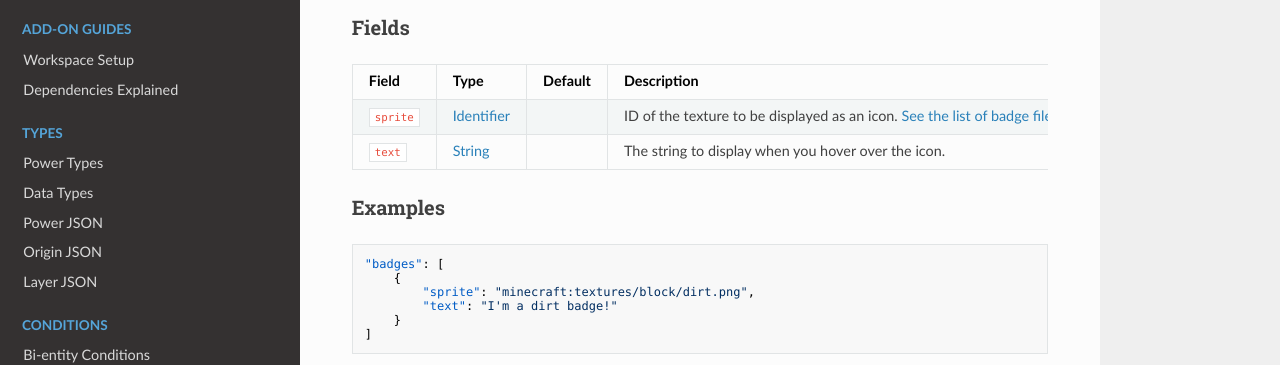
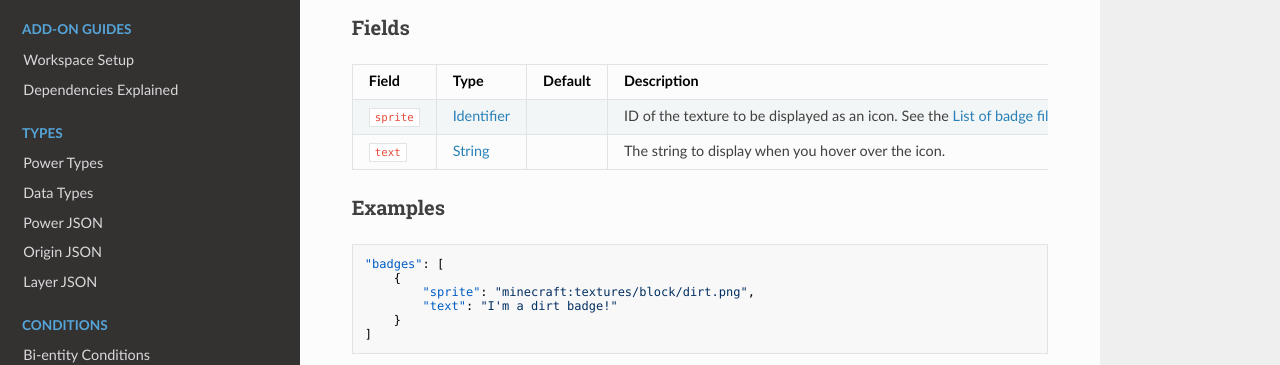
Before and after one commit to apace100/origins-docs, an MkDocs documentation site: the page built from docs/data_types/badge.md, in a window 1280 px wide and 984 px high. Shown: the part 266-631 px from the top of the window. Built offline with MkDocs 1.6.1, drawn with Linux system fonts in a browser that asks for light colours; nearby versions of some CDN libraries.

Commit message:
Update badge.md

```diff
--- a/docs/data_types/badge.md
+++ b/docs/data_types/badge.md
@@ -13,7 +13,7 @@ An [Object](object.md) which displays an icon just after the name of a power in
 
 Field | Type | Default | Description
 ------|------|---------|-------------
-`sprite` | [Identifier](identifier.md) | | ID of the texture to be displayed as an icon. [See the list of badge files](../misc/sprites.md)
+`sprite` | [Identifier](identifier.md) | | ID of the texture to be displayed as an icon. See the [List of badge files](../misc/sprites.md)
 `text` | [String](string.md) | | The string to display when you hover over the icon.
 
 ### Examples
```
